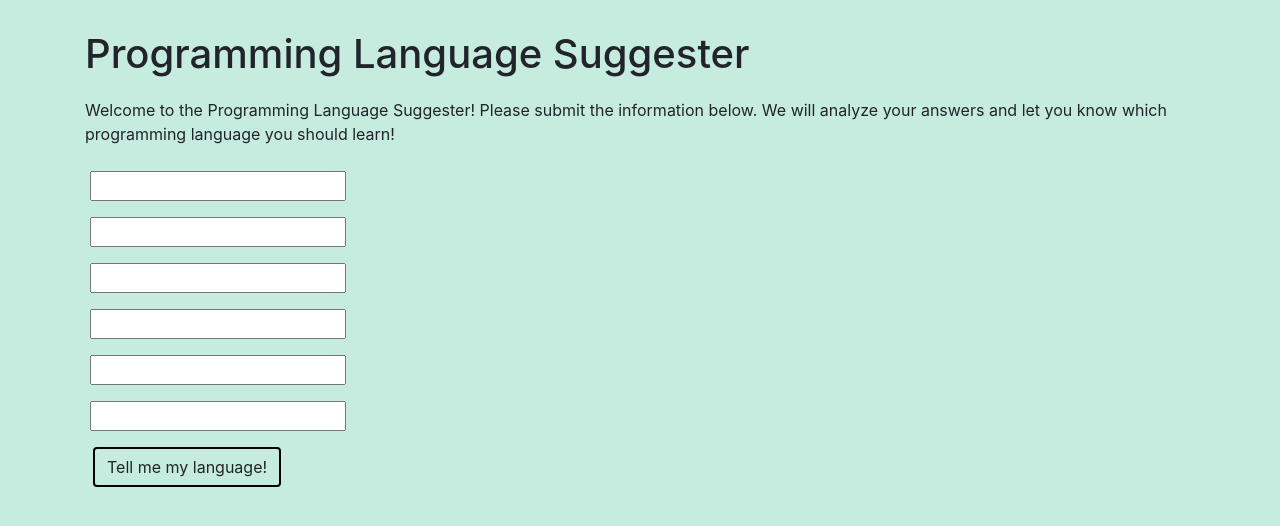
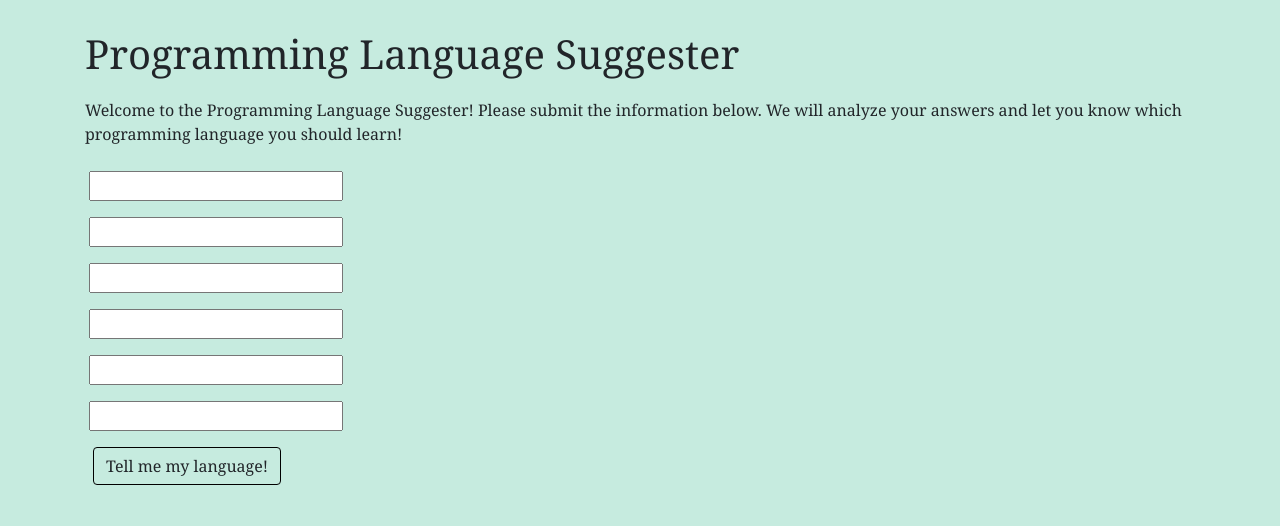
Before and after one commit to RosarioRu/language-suggester, a plain HTML site: page index.html in a window 1280 px wide. Drawn offline with Linux system fonts and the light colour scheme.

Commit message:
Change body's font family.

```diff
--- a/css/styles.css
+++ b/css/styles.css
@@ -1,5 +1,6 @@
 body {
   background-color: rgb(198, 235, 223);
+  font-family: Cambria, Cochin, Georgia, Times, 'Times New Roman', serif;
 }
 
 .container h1 {
@@ -12,6 +13,6 @@ body {
 }
 
 .btn {
-  border: 2px solid black;
+  border: 1px solid black;
   margin-left: 8px;
 }
```
